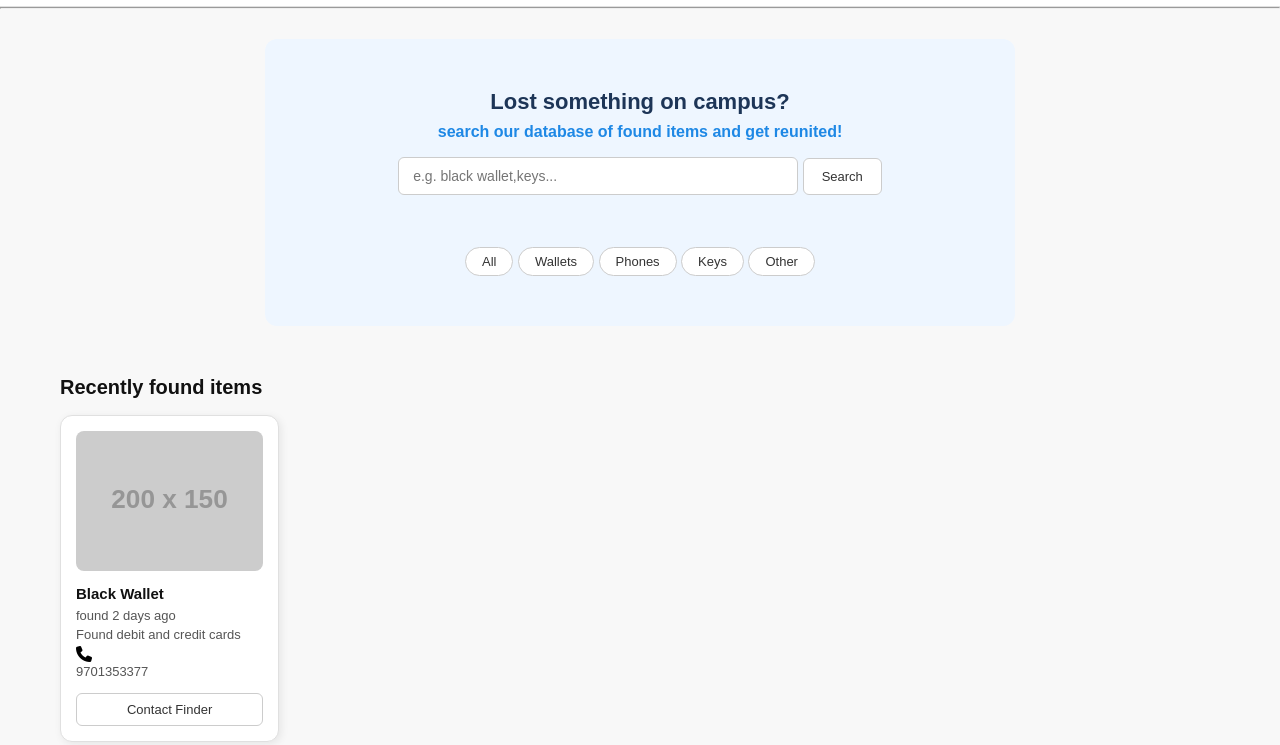
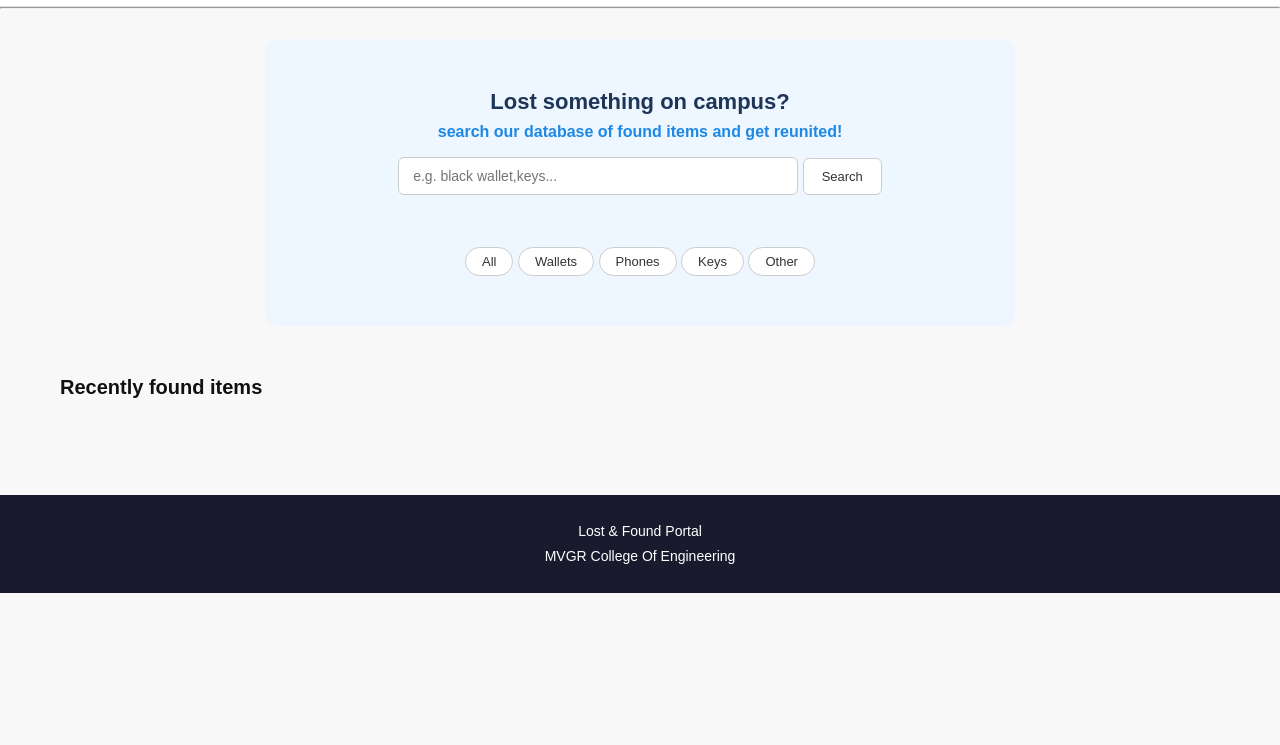
Before and after one commit to Nandinisri237/lost-and-found-portal, a website: page index.html in a window 1280 px wide. Shown: the part 55-800 px from the top of the page. Drawn offline with Linux system fonts and the light colour scheme; no server answers; placeholder pictures from the web are drawn by us.

Commit message:
add env variable

```diff
--- a/index.html
+++ b/index.html
@@ -40,15 +40,7 @@
         <section>
             <h2>Recently found items</h2>
             <div class="grid">
-                <div class="card" data-category="wallet" onclick="window.location.href='item.html'">
-                    <img src="https://placehold.co/200x150" alt="item image">
-                    <h3>Black Wallet</h3>
-                    <p>found 2 days ago</p>
-                    <p>Found debit and credit cards</p>
-                    <i class="fa fa-phone"></i>
-                    <p>9701353377</p>
-                    <button>Contact Finder</button>
-                </div>
+
             </div>
         </section>
 
--- a/server.js
+++ b/server.js
@@ -20,7 +20,7 @@ const upload = multer({ storage });
 
 
 // Connect to MongoDB
-mongoose.connect('mongodb+srv://nandinisri2303_db_user:Nandu_07@cluster0.6bidyiy.mongodb.net/?appName=Cluster0')
+mongoose.connect(process.env.MONGODB_URI)
 .then(() => console.log('MongoDB connected!'))
 .catch((err) => console.log('Error:', err));
 // Route to save item
--- a/style.css
+++ b/style.css
@@ -2,6 +2,7 @@
     box-sizing: border-box;
     margin: 0;
     padding: 0;
+    -webkit-font-smoothing: antialiased;
 }
 
 body {
@@ -21,6 +22,7 @@ header {
     top: 0;
     z-index: 100;
 }
+
 
 .logo {
     display: flex;
```
Also changed, not shown: package.json (+3 -7 lines).
